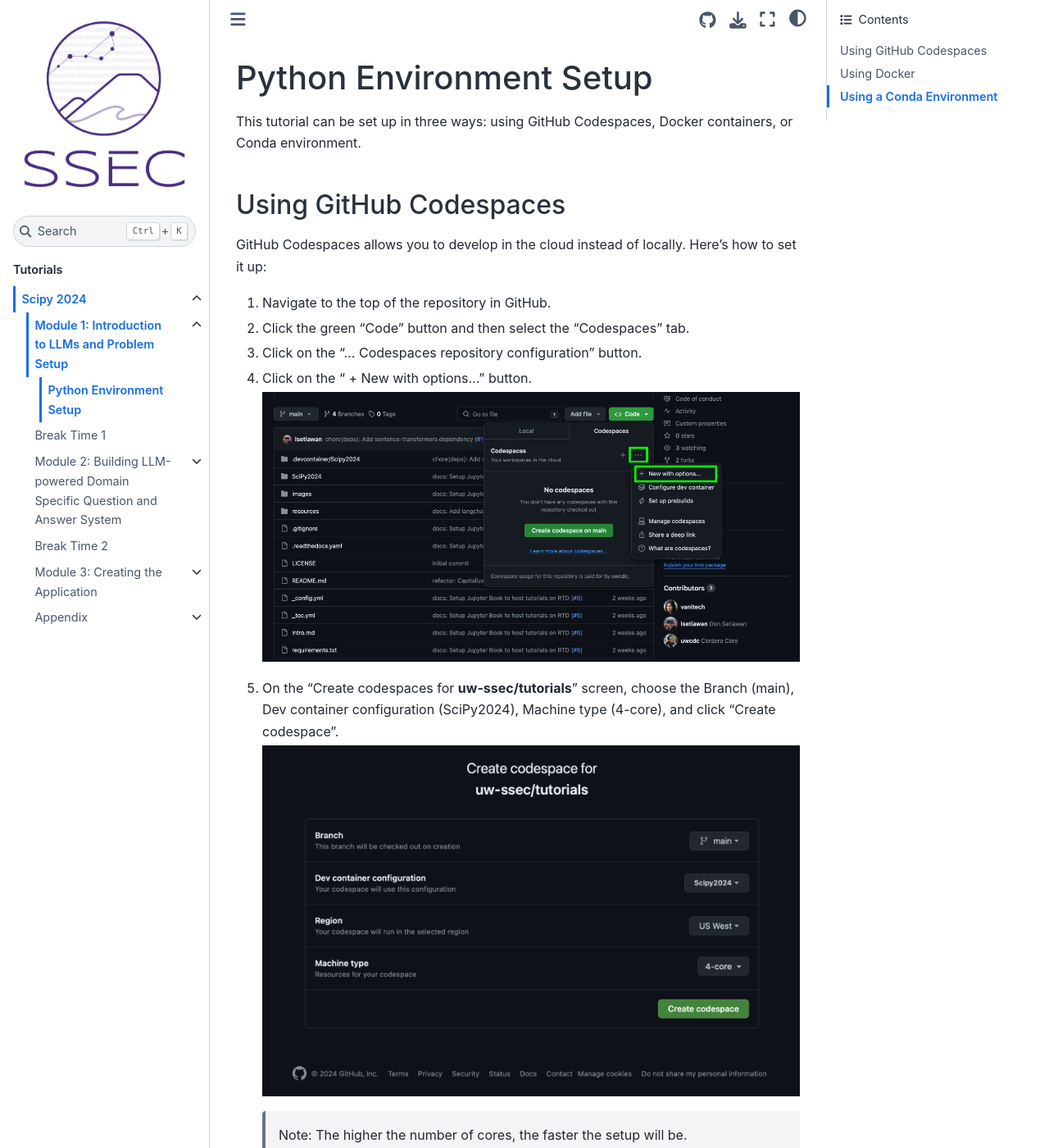
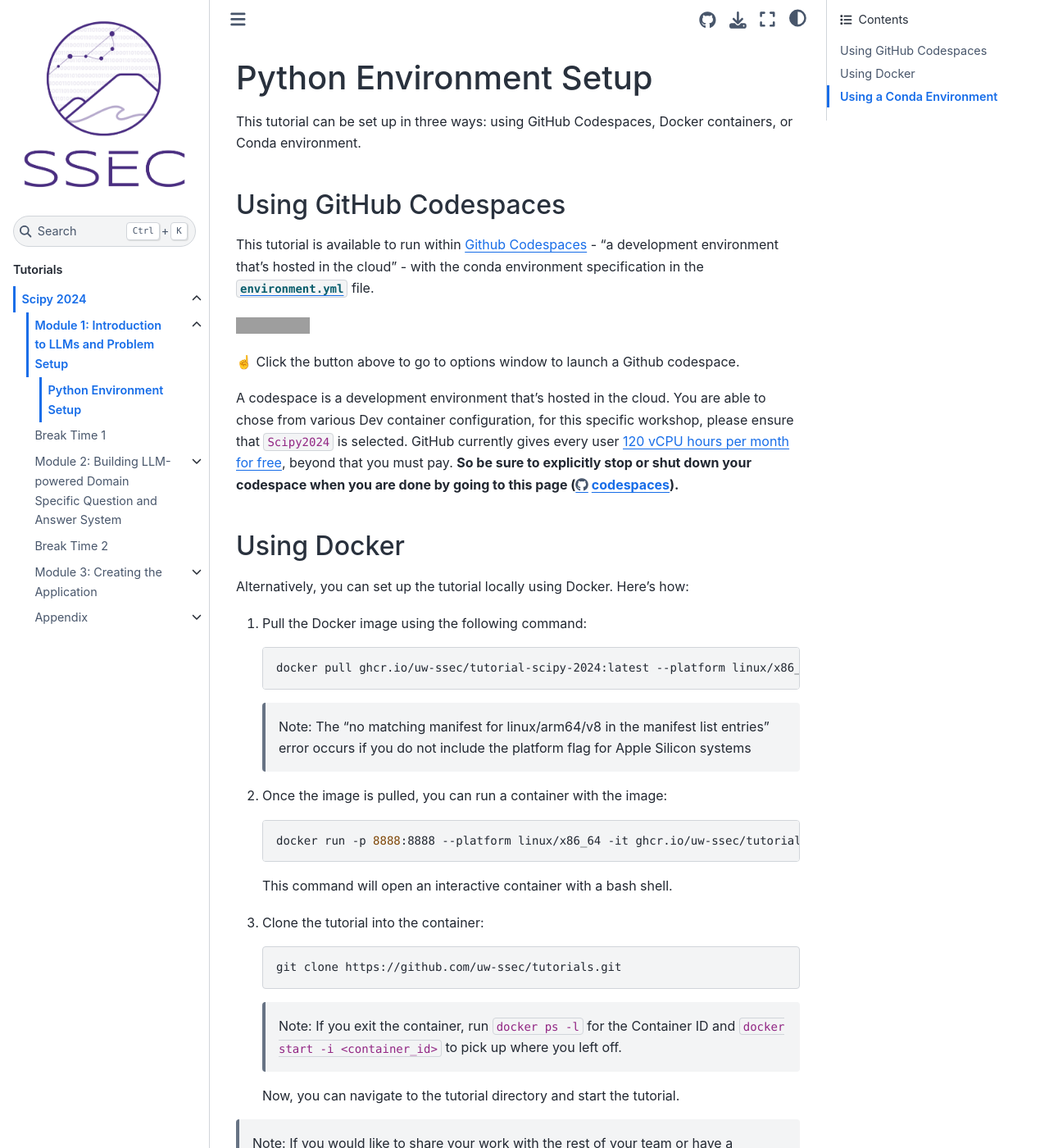
Before and after one commit to uw-ssec/tutorials, a Jupyter Book: the page built from SciPy2024/module1/setup.md, in a window 1280 px wide and 1400 px high. Shown: the whole window at 82% size. Built offline with Jupyter Book 1.0.4 settings and Sphinx 7.4.7 and the Sphinx Book theme 1.1.4, drawn with Linux system fonts in a browser that asks for light colours; pages that are not in the unit, such as notebooks, are missing from menus; some of the changed text lies outside the part shown; grey boxes are pictures that could not be loaded.

Commit message:
docs: Update codespace instruction to use button instead.

```diff
--- a/SciPy2024/module1/setup.md
+++ b/SciPy2024/module1/setup.md
@@ -4,22 +4,15 @@
 
 ## Using GitHub Codespaces
 
-GitHub Codespaces allows you to develop in the cloud instead of locally. Here's how to set it up:
+This tutorial is available to run within [Github Codespaces](https://github.com/features/codespaces) - "a development environment that's hosted in the cloud" - with the conda environment specification in the [`environment.yml`](https://raw.githubusercontent.com/uw-ssec/docker-images/main/tutorial-scipy-2024/environment.yml) file.
 
-1. Navigate to the top of the repository in GitHub.
-2. Click the green "Code" button and then select the "Codespaces" tab.
-3. Click on the "... Codespaces repository configuration" button.
-4. Click on the " + New with options..." button.
+[![Open in GitHub Codespaces](https://github.com/codespaces/badge.svg)](https://github.com/codespaces/new/uw-ssec/tutorials/tree/main?devcontainer_path=.devcontainer%2FScipy2024%2Fdevcontainer.json)
 
-    ![Open with Codespaces](../../images/open_with_codespaces.png)
+☝️ Click the button above to go to options window to launch a Github codespace.
 
-5. On the "Create codespaces for **uw-ssec/tutorials**" screen, choose the Branch (main), Dev container configuration (SciPy2024), Machine type (4-core), and click "Create codespace".
-
-    ![Select dev container configuration](../../images/select_dev_container.png)
-
-    > Note: The higher the number of cores, the faster the setup will be.
-
-    This will set up a new Codespace environment for the SciPy 2024 tutorial.
+A codespace is a development environment that's hosted in the cloud.
+You are able to chose from various Dev container configuration, for this specific workshop, please ensure that `Scipy2024` is selected.
+GitHub currently gives every user [120 vCPU hours per month for free](https://docs.github.com/en/billing/managing-billing-for-github-codespaces/about-billing-for-github-codespaces#monthly-included-storage-and-core-hours-for-personal-accounts), beyond that you must pay. **So be sure to explicitly stop or shut down your codespace when you are done by going to this page (https://github.com/codespaces).**
 
 ## Using Docker
 
```
